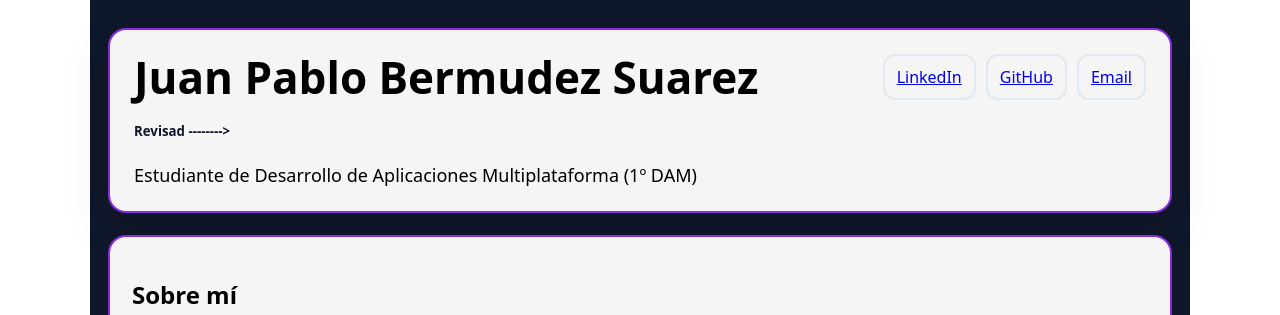
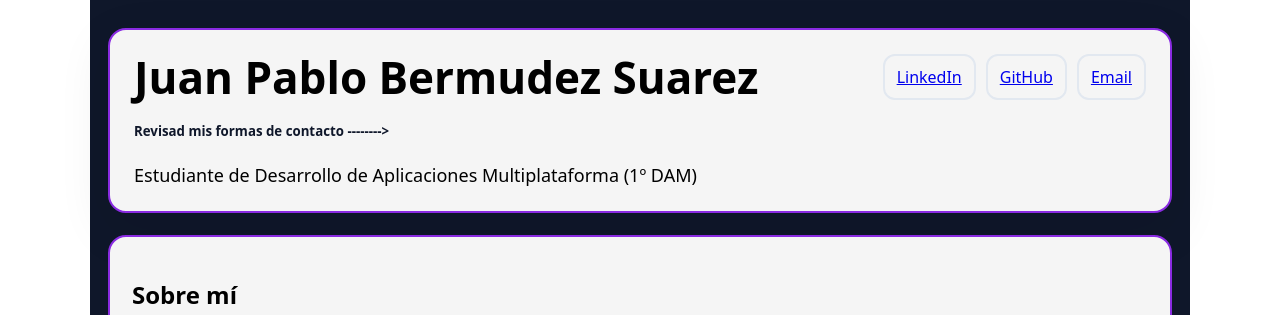
Before and after one commit to juanpsuaa/juanpsuaa.github.io, a Jekyll site: the page built from index.html, in a window 1280 px wide. Shown: the top 315 px of the page. Built offline with Jekyll 4.4.1, drawn with Linux system fonts in a browser that asks for light colours.

Commit message:
prueba(eliminar)

```diff
--- a/index.html
+++ b/index.html
@@ -7,7 +7,7 @@ title: "Juan Pablo Bermudez Suarez — CV & Repos"
   <header class="topbar" style="background-color: whitesmoke;border-color: blueviolet;">
     <div style="border-radius: 1px;">
       <h1 class="title" style="color: black;">Juan Pablo Bermudez Suarez</h1>
-      <h5>                                      Revisad --------> </h5>
+      <h5>Revisad mis formas de contacto  --------> </h5>
       <div class="subtitle"b style="color: black;">Estudiante de Desarrollo de Aplicaciones Multiplataforma (1º DAM)</div>
     </div>
     <nav style="display:flex;gap:10px">
```
